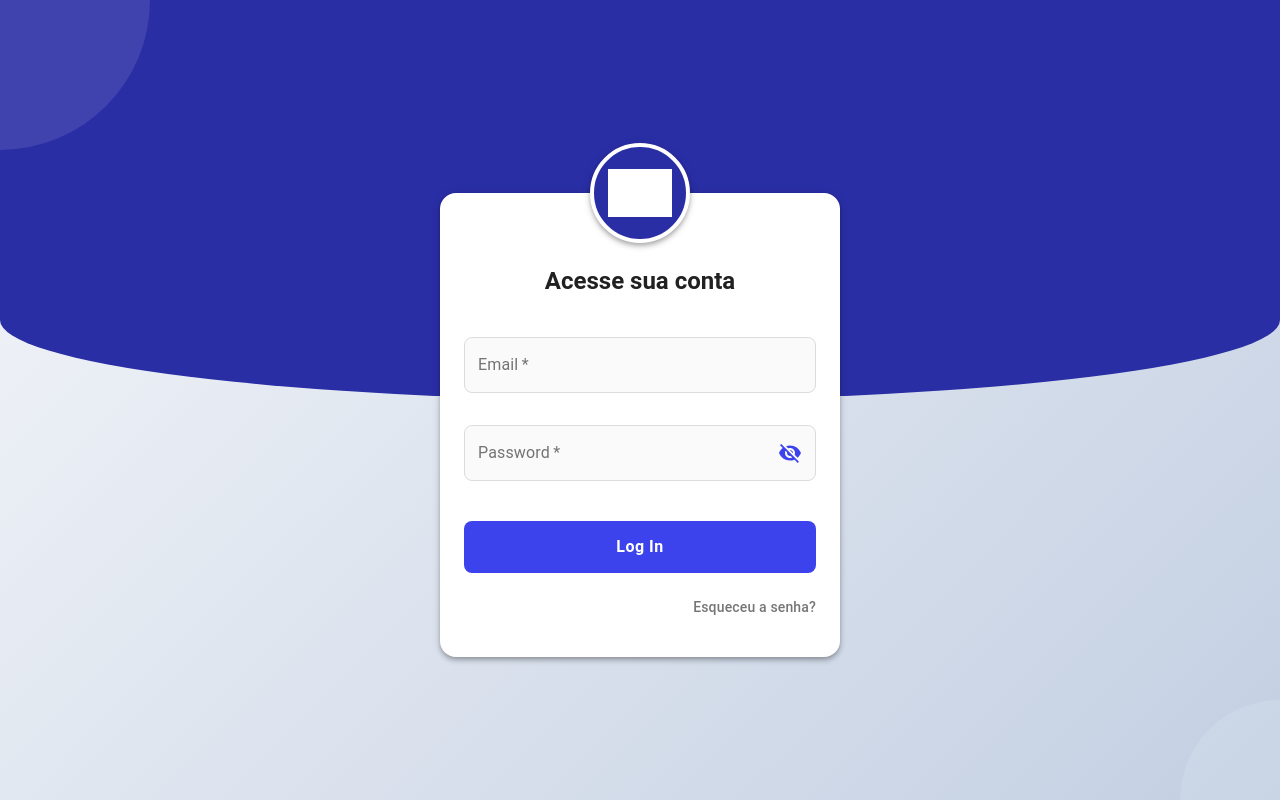
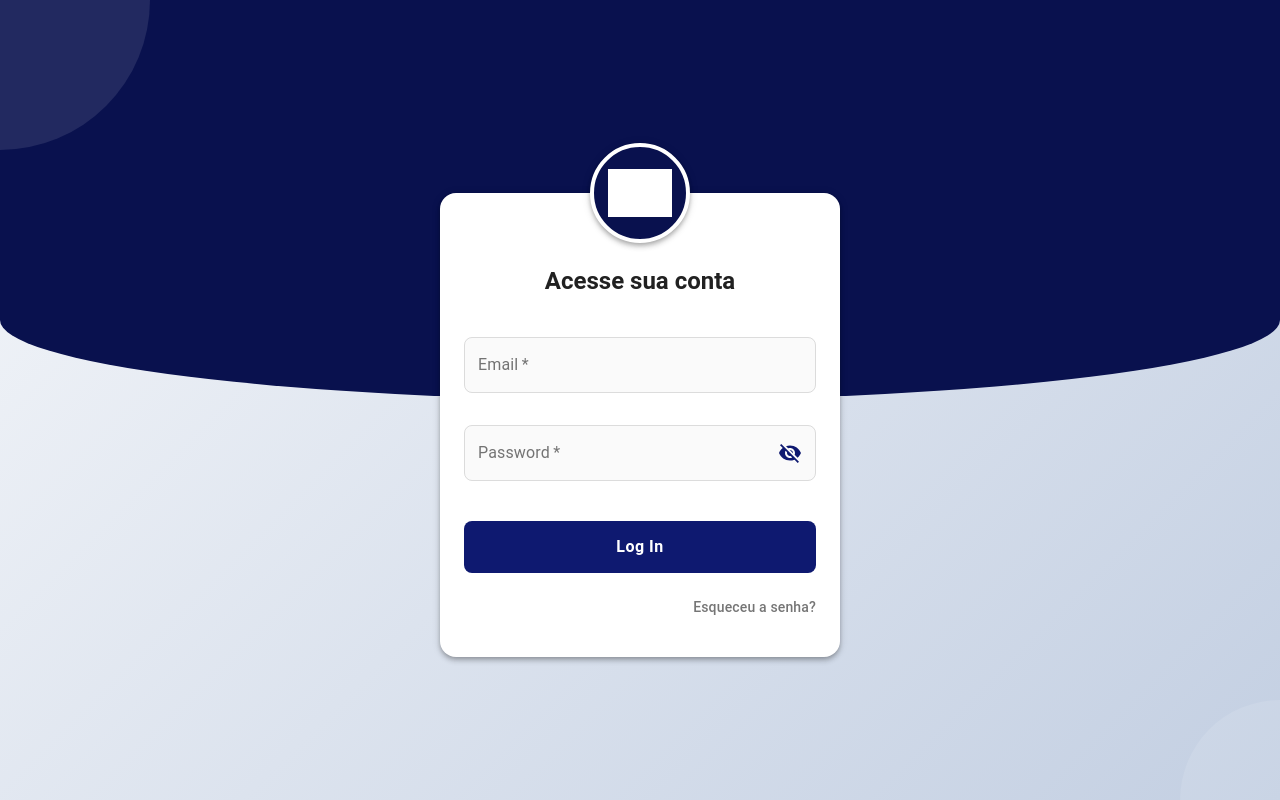
Before and after one commit to starketing/starcrm, a React (Create React App) app in the folder frontend/: page /login in a window 1280 px wide. Built offline with nearby package versions, Linux system fonts and the light colour scheme; no server answers; grey boxes are pictures that could not be loaded; what chartjs-plugin-datalabels, mic-recorder-to-mp3 would draw is missing.

Commit message:
Update App.js

```diff
--- a/frontend/src/App.js
+++ b/frontend/src/App.js
@@ -40,7 +40,7 @@ const App = () => {
                 },
                 "&::-webkit-scrollbar-thumb": {
                     boxShadow: 'inset 0 0 6px rgba(0, 0, 0, 0.3)',
-                    backgroundColor: "#3c43ec",
+                    backgroundColor: "#0e1970",
 					borderRadius: "8px",
                 },
             },
@@ -56,12 +56,12 @@ const App = () => {
             },
             palette: {
                 type: mode,
-                primary: { main: mode === "light" ? "#3c43ec" : "#FFFFFF" },
-                quicktags: { main: mode === "light" ? "#3c43ec" : "#3c43ec" },
-				sair: { main: mode === "light" ? "#3c43ec" : "#333" },
-				vcard: { main: mode === "light" ? "#3c43ec" : "#666" },
-                textPrimary: mode === "light" ? "#3c43ec" : "#FFFFFF",
-                borderPrimary: mode === "light" ? "#3c43ec" : "#FFFFFF",
+                primary: { main: mode === "light" ? "#0e1970" : "#FFFFFF" },
+                quicktags: { main: mode === "light" ? "#0e1970" : "#0e1970" },
+				sair: { main: mode === "light" ? "#0e1970" : "#333" },
+				vcard: { main: mode === "light" ? "#0e1970" : "#666" },
+                textPrimary: mode === "light" ? "#0e1970" : "#FFFFFF",
+                borderPrimary: mode === "light" ? "#0e1970" : "#FFFFFF",
                 dark: { main: mode === "light" ? "#333333" : "#F3F3F3" },
                 light: { main: mode === "light" ? "#F3F3F3" : "#333333" },
                 tabHeaderBackground: mode === "light" ? "#EEE" : "#666",
@@ -83,7 +83,7 @@ const App = () => {
                 total: mode === "light" ? "#fff" : "#222",
                 messageIcons: mode === "light" ? "grey" : "#F3F3F3",
                 inputBackground: mode === "light" ? "#FFFFFF" : "#333",
-                barraSuperior: mode === "light" ? "linear-gradient(to right, #3c43ec, #3c43ec , #3c43ec)" : "#666",
+                barraSuperior: mode === "light" ? "linear-gradient(to right, #0e1970, #410453 , #0e1970)" : "#666",
 				boxticket: mode === "light" ? "#EEE" : "#666",
 				campaigntab: mode === "light" ? "#ededed" : "#666",
 				mediainput: mode === "light" ? "#ededed" : "#1c1c1c",
```
